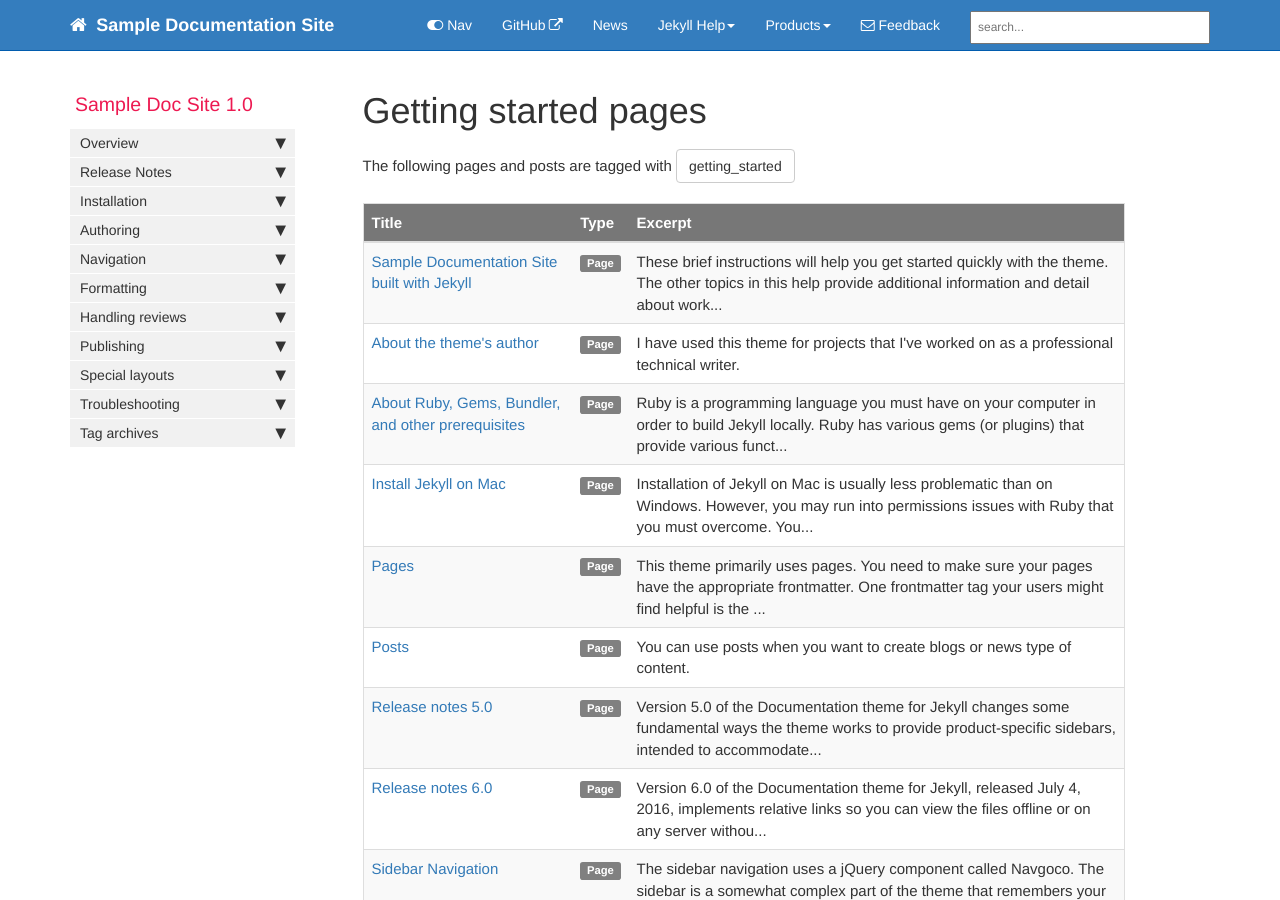
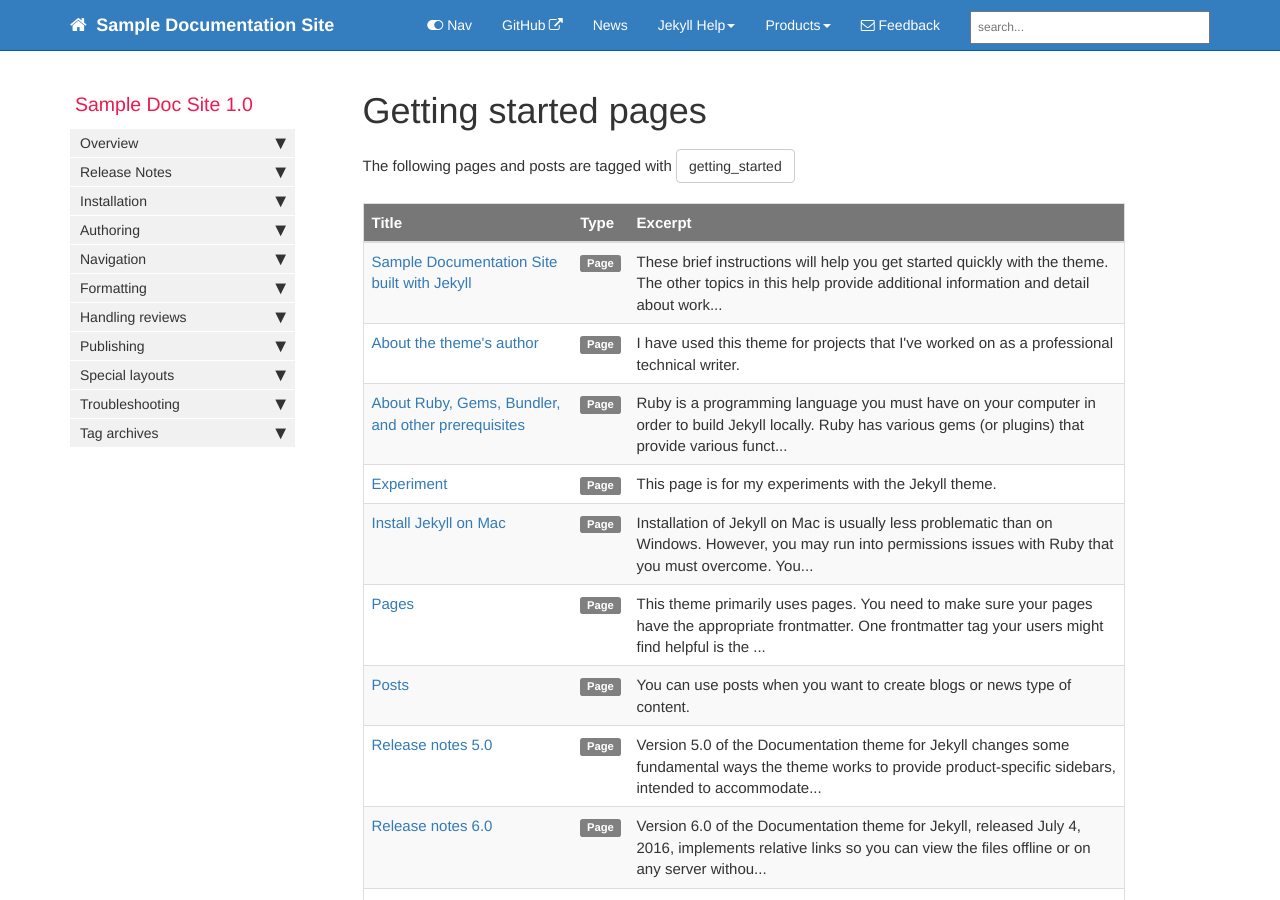
Before and after one commit to ivancheban/sampledocsite, a Jekyll site: the page built from pages/tags/tag_getting_started.md, in a window 1280 px wide and 900 px high. Built offline with Jekyll 4.4.1, drawn with Linux system fonts in a browser that asks for light colours; comment, search, counter and statistics services are not loaded.

Commit message:
changed Experiment page

```diff
--- a/pages/mydoc/mydoc_experiment.md
+++ b/pages/mydoc/mydoc_experiment.md
@@ -2,6 +2,10 @@
 title: Experiment
 sidebar: mydoc_sidebar
 datatable: true
+summary: "This page is for my experiments with the Jekyll theme."
+tags: [getting_started, formatting]
+keywords: notes, tips, datatable
+toc: false
 permalink: mydoc_experiment.html
 folder: mydoc
 ---
```
